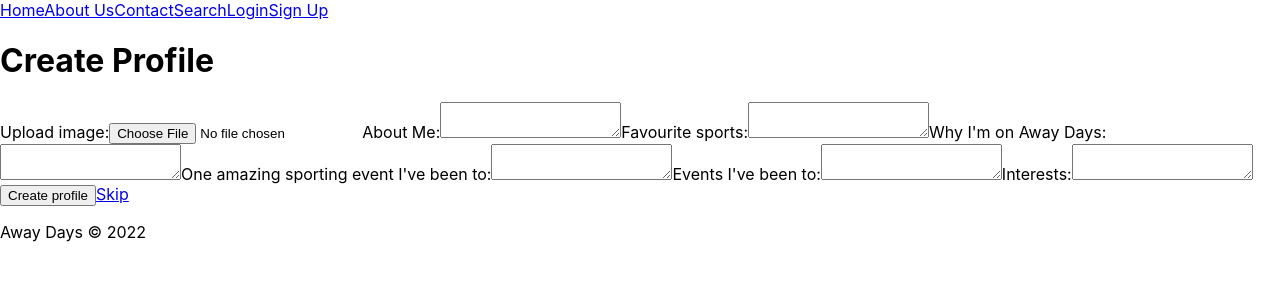
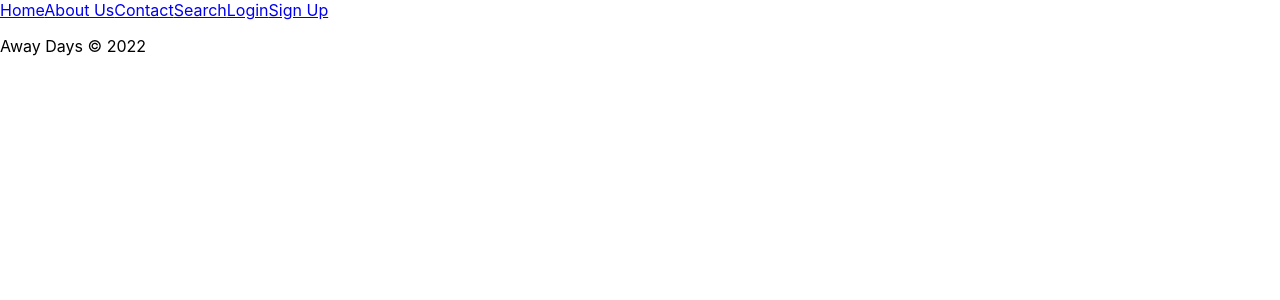
Before and after one commit to fac25/week7-away-days, a React (Create React App) app: page / in a window 1280 px wide. Shown: the top 300 px of the page. Built offline with nearby package versions, Linux system fonts and the light colour scheme; no server answers; what @aws-amplify/datastore, @aws-amplify/ui-react, aws-amplify would draw is missing.

Commit message:
Remove unused component

```diff
--- a/src/App.js
+++ b/src/App.js
@@ -98,7 +98,6 @@
             </>
           )}
         </Routes>
-        <CreateProfile />
       </BrowserRouter>
       <Footer />
     </div>
```
